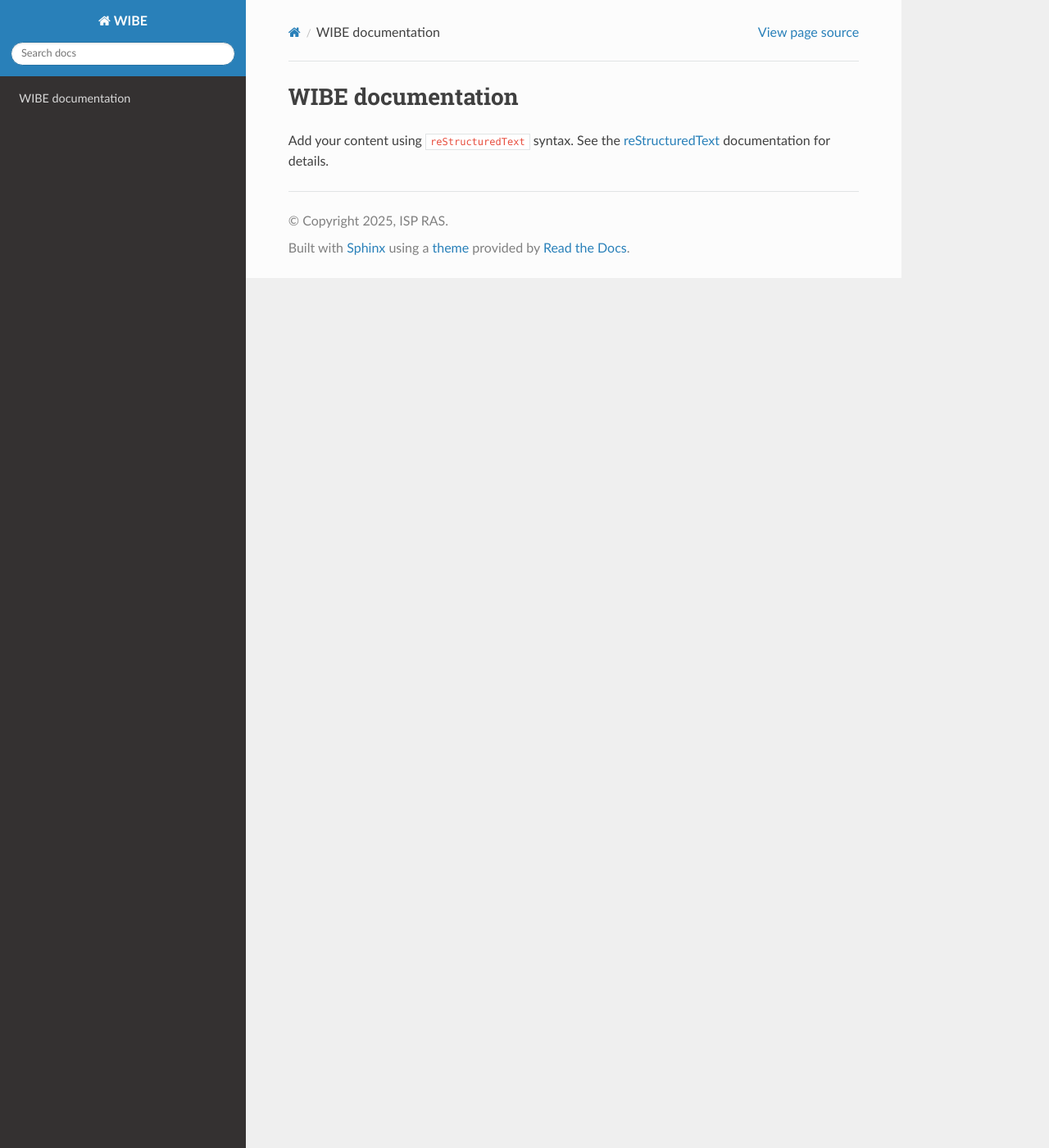
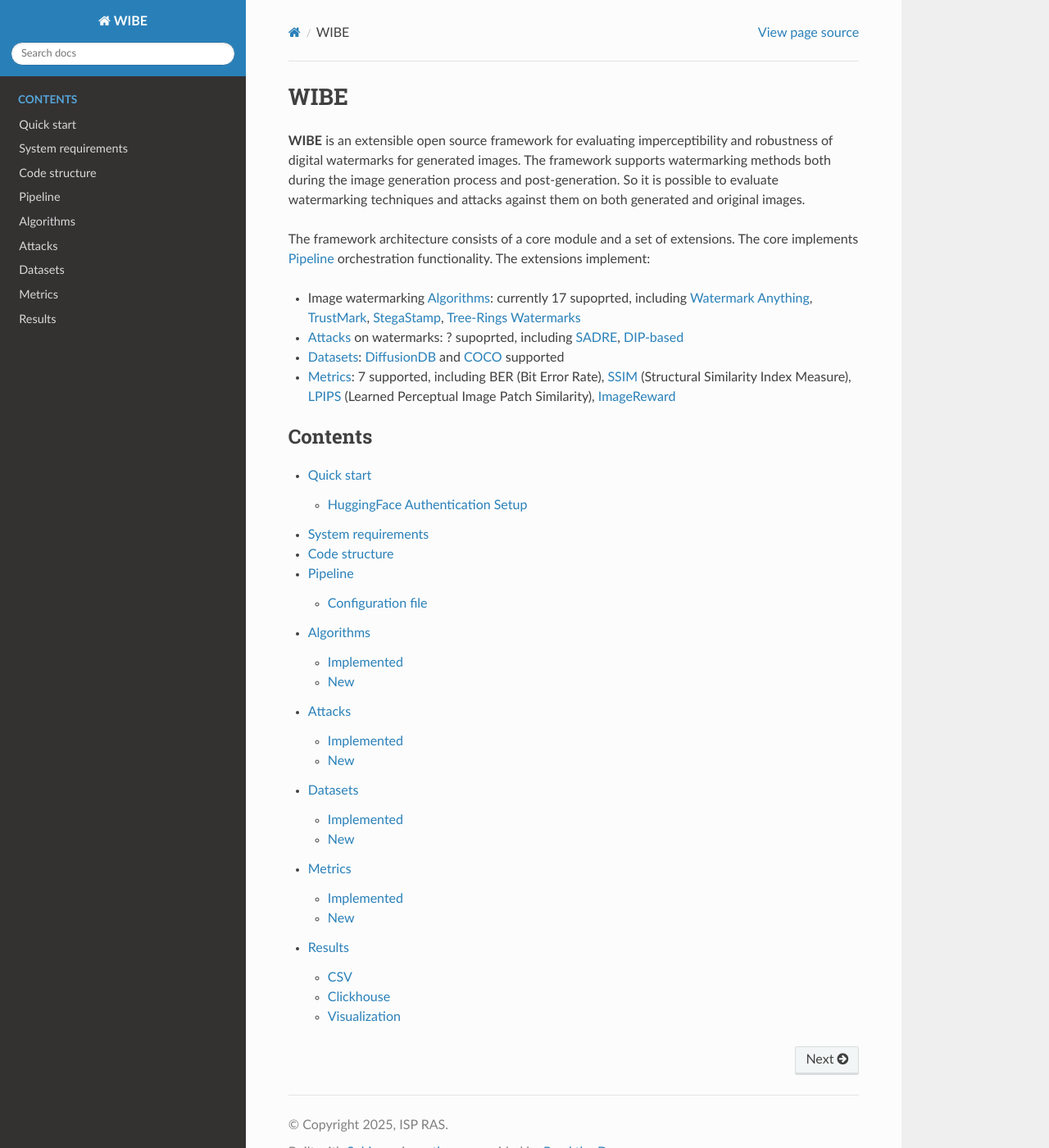
Before and after one commit to ispras/wibe, a Sphinx documentation site: the page built from docs/source/index.rst, in a window 1280 px wide and 1400 px high. Shown: the whole window at 82% size. Built offline with Sphinx 7.4.7 and the Read the Docs theme 3.1.0, drawn with Linux system fonts in a browser that asks for light colours.

Commit message:
[#1] Implemented overview, quick_start, system_requirements

```diff
--- /dev/null
+++ b/docs/source/algorithms.rst
@@ -0,0 +1,10 @@
+.. _algorithms-link:
+
+Algorithms
+==========
+
+Implemented
+-----------
+
+New
+---
--- /dev/null
+++ b/docs/source/attacks.rst
@@ -0,0 +1,10 @@
+.. _attacks-link:
+
+Attacks
+=======
+
+Implemented
+-----------
+
+New
+---
--- /dev/null
+++ b/docs/source/code_structure.rst
@@ -0,0 +1,2 @@
+Code structure
+==============
--- /dev/null
+++ b/docs/source/datasets.rst
@@ -0,0 +1,10 @@
+.. _datasets-link:
+
+Datasets
+========
+
+Implemented
+-----------
+
+New
+---
--- a/docs/source/index.rst
+++ b/docs/source/index.rst
@@ -3,14 +3,40 @@
    You can adapt this file completely to your liking, but it should at least
    contain the root `toctree` directive.
 
-WIBE documentation
-==================
+WIBE
+====
 
-Add your content using ``reStructuredText`` syntax. See the
-`reStructuredText <https://www.sphinx-doc.org/en/master/usage/restructuredtext/index.html>`_
-documentation for details.
+.. |number_of_algorithms| replace:: 17
+.. |number_of_attacks| replace:: ?
+.. |number_of_metrics| replace:: 7
+
+.. _DiffusionDB: https://poloclub.github.io/diffusiondb/
+.. _COCO: https://cocodataset.org/#home
+
+
+**WIBE** is an extensible open source framework for evaluating imperceptibility and robustness of digital watermarks for generated images.
+The framework supports watermarking methods both during the image generation process and post-generation. So it is possible to
+evaluate watermarking techniques and attacks against them on both generated and original images.
+
+The framework architecture consists of a core module and a set of extensions. The core implements :ref:`Pipeline <pipeline-link>` orchestration functionality.
+The extensions implement:
+
+* Image watermarking :ref:`Algorithms <algorithms-link>`: currently |number_of_algorithms| supoprted, including `Watermark Anything <https://openreview.net/pdf?id=IkZVDzdC8M>`_, `TrustMark <https://arxiv.org/abs/2311.18297>`_, `StegaStamp <https://www.matthewtancik.com/stegastamp>`_, `Tree-Rings Watermarks <https://openreview.net/pdf?id=Z57JrmubNl>`_
+* :ref:`Attacks <attacks-link>` on watermarks: |number_of_attacks| supoprted, including `SADRE <https://dl.acm.org/doi/pdf/10.1145/3701716.3715519>`_, `DIP-based <https://openreview.net/pdf?id=g85Vxlrq0O>`_
+* :ref:`Datasets <datasets-link>`: `DiffusionDB`_ and `COCO`_ supported
+* :ref:`Metrics <metrics-link>`: |number_of_metrics| supported, including BER (Bit Error Rate), `SSIM <https://ece.uwaterloo.ca/~z70wang/publications/ssim.pdf>`_ (Structural Similarity Index Measure), `LPIPS <https://github.com/richzhang/PerceptualSimilarity>`_ (Learned Perceptual Image Patch Similarity), `ImageReward <https://arxiv.org/abs/2304.05977>`_
 
 
 .. toctree::
    :maxdepth: 2
-   :caption: Contents:
+   :caption: Contents
+
+   quick_start
+   system_requirements
+   code_structure
+   pipeline
+   algorithms
+   attacks
+   datasets
+   metrics
+   results
--- /dev/null
+++ b/docs/source/metrics.rst
@@ -0,0 +1,10 @@
+.. _metrics-link:
+
+Metrics
+=======
+
+Implemented
+-----------
+
+New
+---
--- /dev/null
+++ b/docs/source/pipeline.rst
@@ -0,0 +1,10 @@
+.. _pipeline-link:
+
+Pipeline
+========
+
+
+.. _configuration-link:
+
+Configuration file
+------------------
--- /dev/null
+++ b/docs/source/quick_start.rst
@@ -0,0 +1,59 @@
+Quick start
+===========
+
+To assess implemented watermarking algorithms and attacks on watermarks, follow the step-by-step procedure below.
+
+1. Clone the repository and navigate to its directory (all subsequent commands should be run from this location):
+
+.. code-block:: console
+
+    git clone https://github.com/ispras/wibe.git
+
+2. Update the submodules:
+
+.. code-block:: console
+
+    git submodule update --init --recursive
+
+3. Create and activate a virtual environment (the exact command varies slightly between OSes – you know how to do this):
+
+.. code-block:: console
+
+    python -m venv venv
+
+4. Download the pre-trained model weights:
+
+.. code-block:: console
+
+    (venv) python download_models.py
+
+5. Install the dependencies:
+
+.. code-block:: console
+
+    (venv) python install_requirements.py
+
+6. Set the **HF_TOKEN** environment variable with your **HuggingFace** `token <https://huggingface.co/settings/tokens>`_ (see :ref:`HuggingFace Authentication Setup <hfas-link>` for details), then authenticate:
+
+.. code-block:: console
+
+    (venv) python huggingface_login.py
+
+7. All set! Specify the path to your :ref:`Сonfiguration file <configuration-link>` (e.g. ``configs/trustmark.yml``) as a required parameter:
+
+.. code-block:: console
+
+    (venv) python -m imgmarkbench --config configs/trustmark.yml
+
+.. _hfas-link:
+
+HuggingFace Authentication Setup
+--------------------------------
+
+The **huggingface_hub** requires a token generated on the `page <https://huggingface.co/settings/tokens>`_ with the following setup:
+
+* Token Configuration:
+    * Enable "Read access to contents of all public gated repos you can access" (Required for accessing restricted model repositories)
+* Repository Access:
+    * Visit `FLUX.1-dev <https://huggingface.co/black-forest-labs/FLUX.1-dev>`_ repository and request access to it
+    * Click "Agree and access repository" (Grants legal approval for model usage)
--- /dev/null
+++ b/docs/source/results.rst
@@ -0,0 +1,11 @@
+Results
+=======
+
+CSV
+---
+
+Clickhouse
+----------
+
+Visualization
+-------------
```
Also changed, not shown: docs/source/system_requirements.rst (added, +10 -0 lines).
